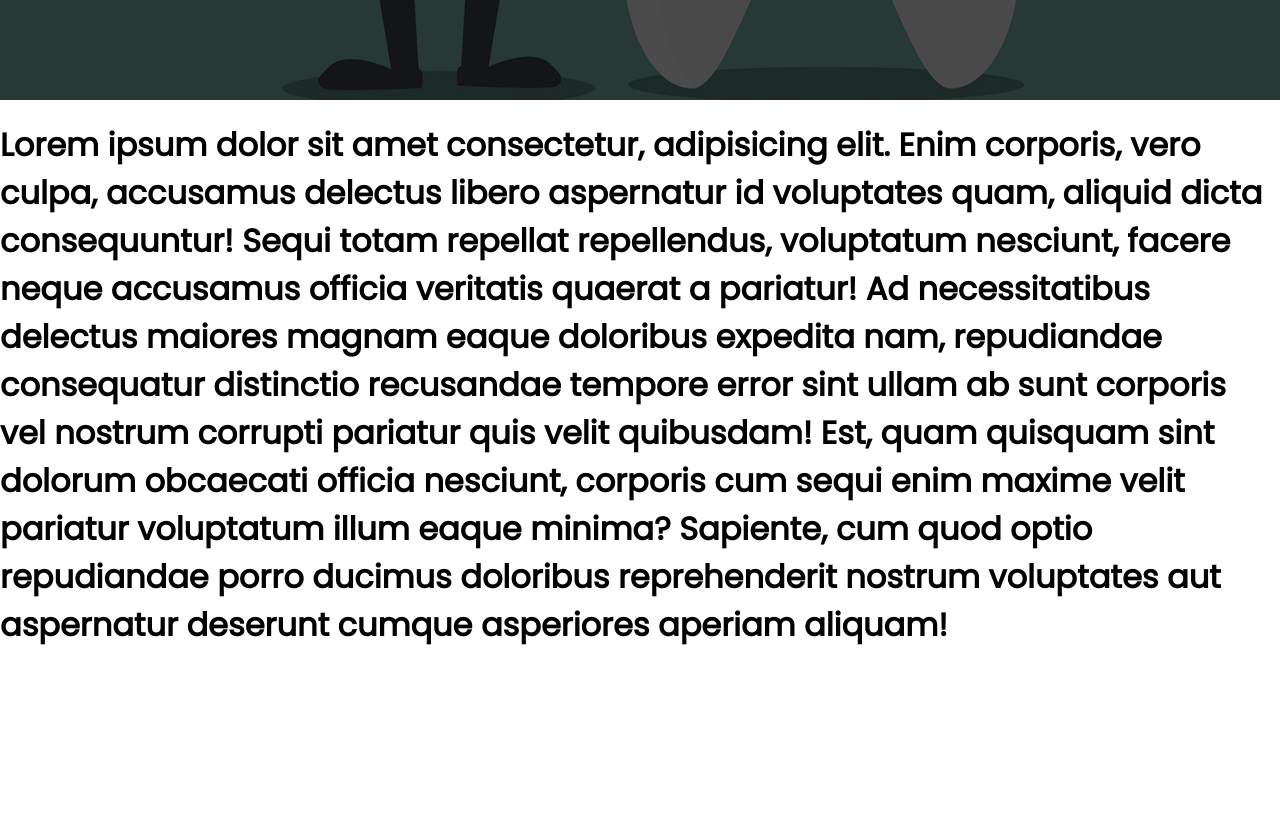
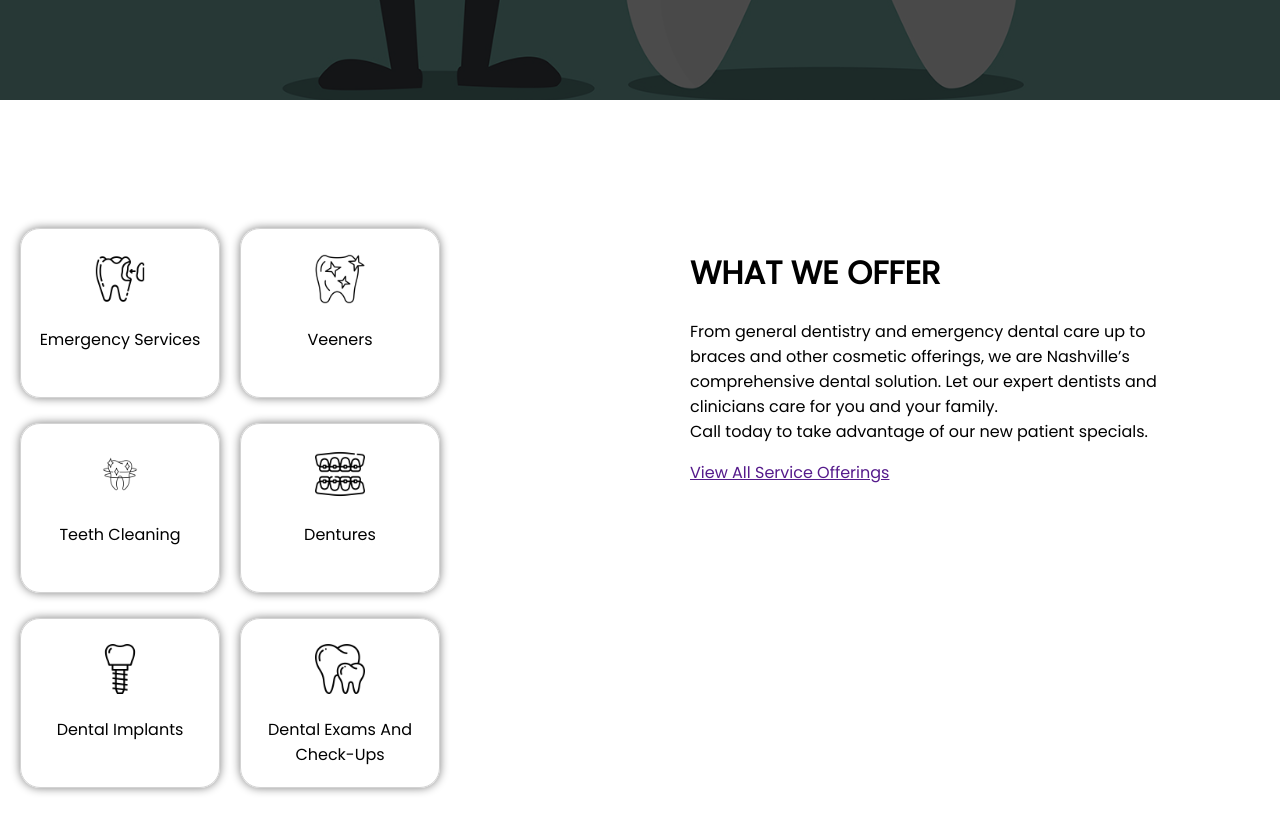
Before and after one commit to arifulislamctrl/rowson-ara-dental, a plain HTML site: page index.html in a window 1280 px wide. Shown: the part 700-1513 px from the top of the page. Before the commit the page ends 1371 px from the top, so only its background shows below. Drawn offline with Linux system fonts and the light colour scheme.

Commit message:
service added

```diff
--- a/index.html
+++ b/index.html
@@ -30,6 +30,56 @@
         <a href="#location">Find Location</a>
     </div>
 </div>
-<h1>Lorem ipsum dolor sit amet consectetur, adipisicing elit. Enim corporis, vero culpa, accusamus delectus libero aspernatur id voluptates quam, aliquid dicta consequuntur! Sequi totam repellat repellendus, voluptatum nesciunt, facere neque accusamus officia veritatis quaerat a pariatur! Ad necessitatibus delectus maiores magnam eaque doloribus expedita nam, repudiandae consequatur distinctio recusandae tempore error sint ullam ab sunt corporis vel nostrum corrupti pariatur quis velit quibusdam! Est, quam quisquam sint dolorum obcaecati officia nesciunt, corporis cum sequi enim maxime velit pariatur voluptatum illum eaque minima? Sapiente, cum quod optio repudiandae porro ducimus doloribus reprehenderit nostrum voluptates aut aspernatur deserunt cumque asperiores aperiam aliquam!</h1>
+<div class="services">
+    <div class="block-element">
+        <div class="center">
+            <div class="icons">
+                <img src="images/icons/tooth-filling.png" alt="">
+            </div>
+
+            <p>Emergency Services</p>
+        </div>
+        <div class="center">
+            <div class="icons">
+                <img src="images/icons/clean-tooth.png" alt="">
+            </div>
+            <p>Veeners</p>
+        </div>
+        <div class="center">
+            <div class="icons">
+                <img src="images/icons/clean-tooth (1).png" alt="">
+            </div>
+            <p>Teeth Cleaning</p>
+        </div>
+   <br>
+        <div class="center">
+            <div class="icons">
+                <img src="images/icons/braces.png" alt="">
+            </div>
+            <p>Dentures</p>
+        </div>
+        <div class="center">
+            <div class="icons">
+                <img src="images/icons/dental-implant.png" alt="">
+            </div>
+            <p>Dental Implants</p>
+        </div>
+        <div class="center">
+            <div class="icons">
+                <img src="images/icons/teeth.png" alt="">
+            </div>
+            <p>Dental Exams And Check-Ups</p>
+        </div>
+    </div>
+    <div class="work-details">
+        <h1>WHAT WE OFFER</h1>
+        <p>From general dentistry and emergency dental care up to braces and other cosmetic offerings, we are Nashville’s
+        comprehensive dental solution. Let our expert dentists and clinicians care for you and your family.
+        <br>
+        <span>Call today to take advantage of our new patient specials.</span>
+        </p>
+        <a href="">View All Service Offerings</a>
+    </div>
+</div>
 </body>
 </html>
--- a/style.css
+++ b/style.css
@@ -88,5 +88,38 @@ nav{
 .intro a:hover{
     background-color:rgb(12, 163, 163) ;
     position: absolute;
-
 }
+.services{
+    display: flex;
+    margin-top: 10%;
+    background-color: white;
+}
+.block-element{
+    display: flex;
+    flex-wrap: wrap;
+    width: 50%
+}
+.work-details{
+    width: 40%;
+    margin-left: 50px;
+}
+.center{
+    width: 200px;
+    height: 170px;
+    border: 1px solid lightgray;
+    margin-left: 20px;
+    margin-bottom: 25px;
+    padding-top: 25px;
+    box-sizing: border-box;
+    box-shadow: 0 0 10px gray;
+    border-radius: 20px;
+}
+.center img{
+    width: 50px;
+}
+.icons{
+    text-align: center;
+}
+.center P{
+    text-align: center;
+}
```
Also changed, not shown: images/icons/braces.png (added), images/icons/clean-tooth (1).png (added), images/icons/clean-tooth.png (added), images/icons/dental-implant.png (added), images/icons/teeth.png (added), images/icons/tooth-filling.png (added).
